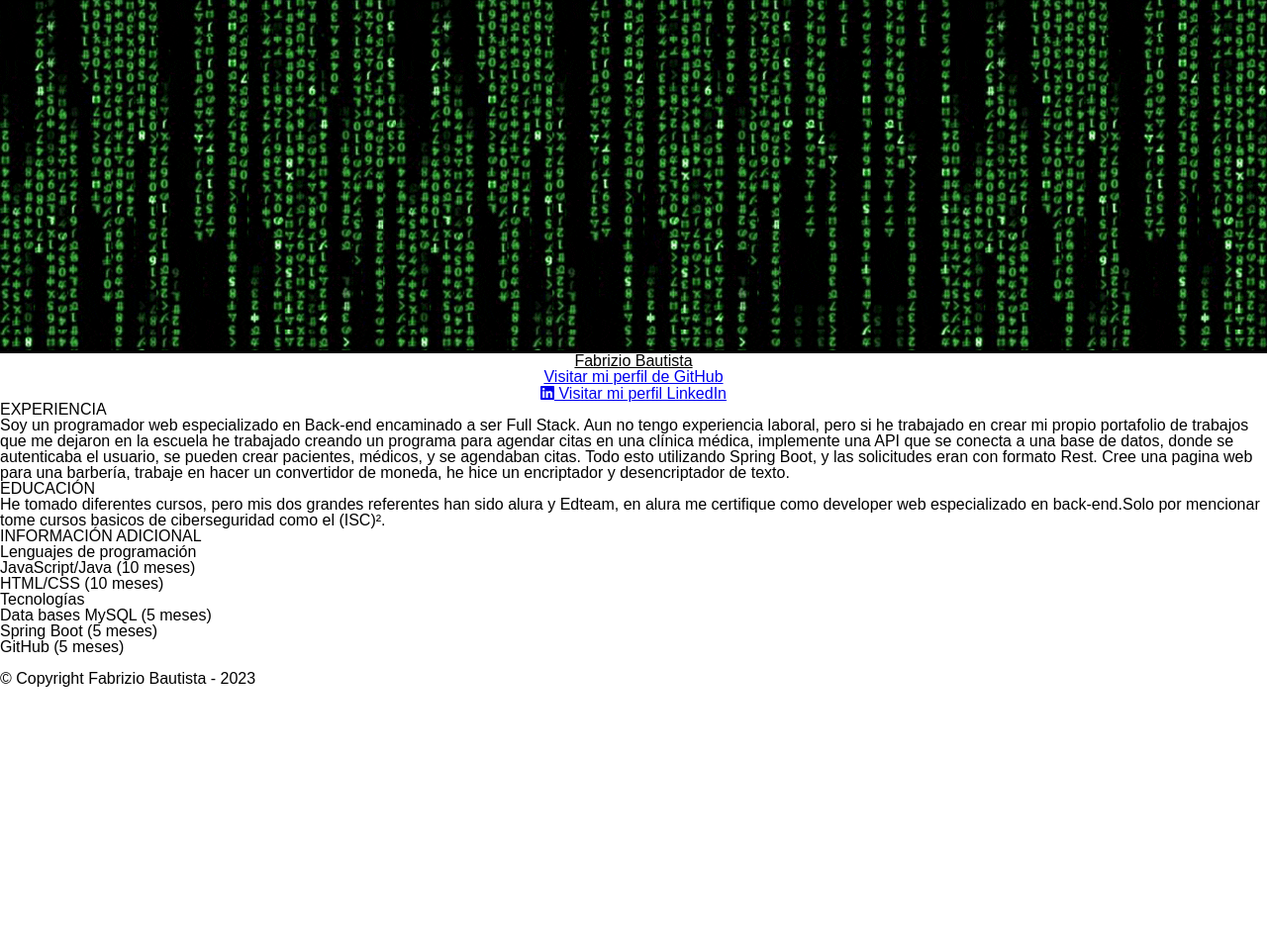
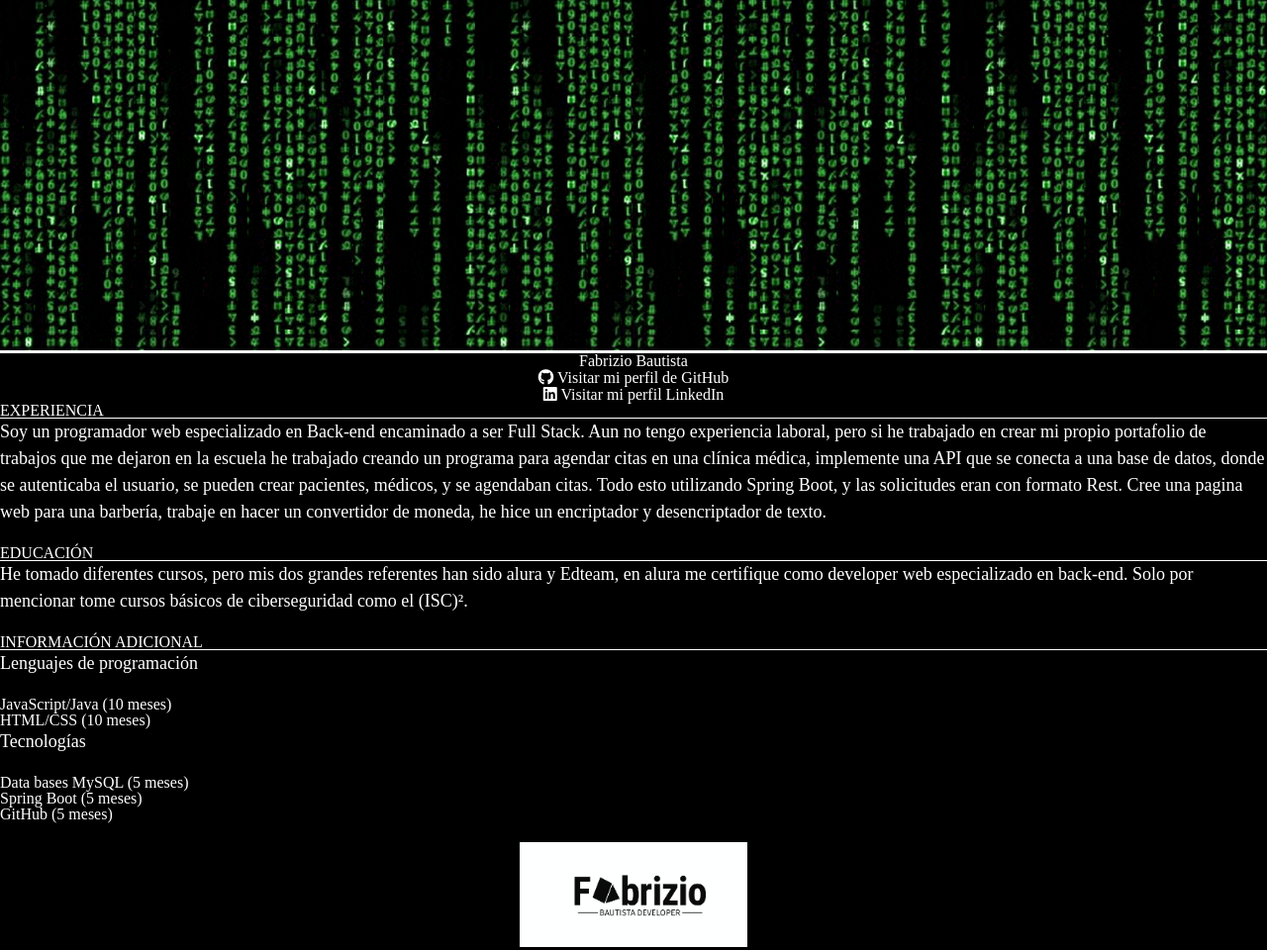
Before and after one commit to fabrixbau/MiPaginaWebPresentacion, a plain HTML site: page index.html in a window 1280 px wide. Shown: the top 960 px of the page at 99% size. Before the commit the page ends 800 px from the top, so only its background shows below. Drawn offline with Linux system fonts and the light colour scheme; files that its build step writes are made by us from their sources.

Commit message:
Finalización de css y algunos arreglos en html

```diff
--- a/index.html
+++ b/index.html
@@ -9,6 +9,8 @@
     <link rel="stylesheet" href="reset.css">
     <link rel="stylesheet" href="style.css">
     <link rel="stylesheet" href="https://cdnjs.cloudflare.com/ajax/libs/font-awesome/6.2.0/css/all.min.css">
+    <link rel="stylesheet" href="https://cdnjs.cloudflare.com/ajax/libs/font-awesome/5.15.3/css/all.min.css">
+
 </head>
 
 <header>
@@ -18,11 +20,12 @@
 <body>
     <h1>Fabrizio Bautista</h1>
     <div class="encabezado">
-        <h2><a href="https://github.com/fabrixbau"><i class="imagenes/"></i> Visitar mi perfil de GitHub</a></h2>
-<h2><a href="https://www.linkedin.com/in/fabrizio-bautista-jim%C3%A9nez-1b1651210/"><i class="fab fa-linkedin"></i> Visitar mi perfil LinkedIn</a></h2>
+        <h2><a href="https://github.com/fabrixbau" class="github"><i class="fab fa-github"></i> Visitar mi perfil de GitHub</a></h2>
+        <h2><a href="https://www.linkedin.com/in/fabrizio-bautista-jim%C3%A9nez-1b1651210/" class="linkedin"><i class="fab fa-linkedin"></i> Visitar mi perfil LinkedIn</a></h2>
     </div>
 
-    <h2>EXPERIENCIA</h2>
+
+    <div class="subtemas"><h2>EXPERIENCIA</h2></div>
     <p>Soy un programador web especializado en Back-end encaminado a ser Full Stack. Aun no tengo experiencia
         laboral, pero si he trabajado en crear mi propio portafolio de trabajos que me dejaron en la escuela
         he trabajado creando un programa para agendar citas en una clínica médica, implemente una API que se
@@ -31,13 +34,13 @@
         Cree una pagina web para una barbería, trabaje en hacer un convertidor de moneda, he hice un
         encriptador y desencriptador de texto.</p>
 
-    <h2>EDUCACIÓN</h2>
+    <div class="subtemas"><h2>EDUCACIÓN</h2></div>
     <p>He tomado diferentes cursos, pero mis dos grandes referentes han sido alura y Edteam, en alura
-        me certifique como developer web especializado en back-end.Solo por mencionar tome cursos basicos de
+        me certifique como developer web especializado en back-end. Solo por mencionar tome cursos básicos de
         ciberseguridad
         como el (ISC)².</p>
 
-    <h2>INFORMACIÓN ADICIONAL</h2>
+    <div class="subtemas"><h2>INFORMACIÓN ADICIONAL</h2></div>
     <p>Lenguajes de programación</p>
     <ul>
         <li>JavaScript/Java (10 meses)</li>
@@ -52,7 +55,7 @@
     </ul>
 
     <footer>
-        <img src="" alt="">
+        <img src="imagenes/logotipo.png" alt="logotipo">
         <p class="copyright">&copy Copyright Fabrizio Bautista - 2023 </p>
     </footer>
 </body>
--- a/style.css
+++ b/style.css
@@ -1,7 +1,8 @@
 /* css página CV*/
 
 body {
-    font-family: 'Oxygen', sans-serif;
+    background-color: black;
+    color: white; /* Cambiar el color del texto si es necesario */
 }
 
 #texto {
@@ -10,16 +11,82 @@ body {
 }
 
 header {
-    background: #000000 url('imagenes/matrix.gif') repeat-x;
-    text-align: center;
+    background: #ffffff url('imagenes/matrix.gif') repeat-x;
+    height: 7%;
 }
 
 
 h1 {
     text-align: center;
-    text-decoration: underline;
 }
 
 .encabezado{
     text-align: center;
 }
+
+.encabezado h2 a {
+    transition: transform 0.3s ease; /* Agrega una transición suave de 0.3 segundos */
+    display: inline-block; /* Para que el enlace tome solo el ancho del contenido */
+    text-decoration: none; /* Quita la subrayado predeterminado del enlace */
+    color: #ffffff; /* Color de texto predeterminado */
+  }
+
+  .encabezado h2 a:hover {
+    transform: scale(1.1); /* Aumenta el tamaño del enlace al 110% cuando el mouse está encima */
+  }
+
+  .encabezado h2 a.github:hover {
+    color: #888; /* Cambia el color del texto a gris cuando el mouse está encima en GitHub */
+  }
+
+  .encabezado h2 a.linkedin:hover {
+    color: #007bff; /* Cambia el color del texto a azul cuando el mouse está encima en LinkedIn */
+  }
+
+.subtemas-container {
+    background-color: #ffffff; /* Color de fondo de la línea de separación */
+  }
+
+  .subtemas {
+    position: relative;
+    text-align: left; /* Centra el texto horizontalmente */
+    color: #ffffff; /* Color del texto */
+    padding: 0, 0; /* Espaciado superior e inferior del texto */
+  }
+
+  .subtemas::after {
+    content: "";
+    display: block;
+    width: 100%;
+    height: 1px; /* Grosor de la línea de separación */
+    background-color: #ffffff; /* Color de la línea de separación */
+    position: absolute;
+    bottom: 0;
+    left: 0;
+  }
+
+  p {
+    font-size: 18px; /* Tamaño de fuente */
+    line-height: 1.5; /* Espaciado entre líneas */
+    margin-bottom: 20px; /* Espaciado en la parte inferior de los párrafos */
+    color: white; /* Color del texto */
+    font-family: 'Times New Roman', Times, serif, sans-serif; /* Tipo de fuente */
+    text-align: left; /* Alineación del texto */
+  }
+
+  footer {
+    background-color: #000000; /* Cambia el color de fondo del footer según tu preferencia */
+    color: white; /* Cambia el color del texto a blanco */
+    text-align: center; /* Centra el contenido horizontalmente */
+    padding: 20px 0; /* Espaciado interior en la parte superior e inferior del footer */
+  }
+
+  footer img {
+    width: 230px; /* Establece un ancho máximo para la imagen del logotipo */
+  }
+
+  footer p {
+    font-size: 14px; /* Tamaño de fuente para el texto del copyright */
+    margin-top: 10px; /* Espaciado superior para el texto del copyright */
+    text-align: center;
+  }
```
Also changed, not shown: imagenes/logotipo.png (added).
